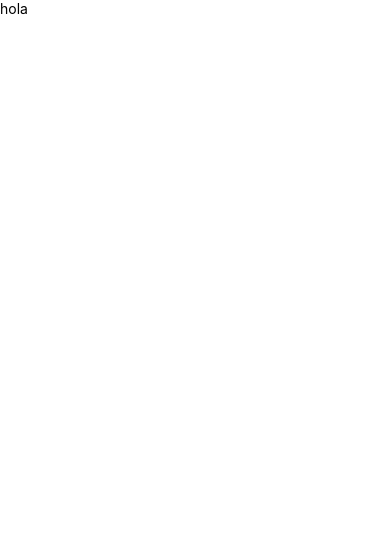
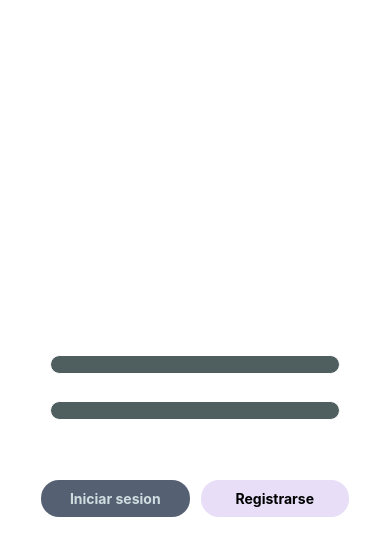
Before and after one commit to DilanBernal/HarmonySocial, a React Native app in the folder Frontend/: screen / in a window 390 px wide. Shown: the top 556 px of the page. Built offline with nearby package versions, Linux system fonts and the light colour scheme.

Commit message:
feat/login

```diff
--- a/Frontend/package.json
+++ b/Frontend/package.json
@@ -13,10 +13,12 @@
     "@react-native-async-storage/async-storage": "^2.2.0",
     "@react-navigation/native": "^7.1.14",
     "@react-navigation/native-stack": "^7.3.21",
+    "formik": "^2.4.6",
     "react": "19.1.0",
     "react-native": "0.80.1",
     "react-native-safe-area-context": "^5.5.2",
-    "react-native-screens": "^4.11.1"
+    "react-native-screens": "^4.11.1",
+    "yup": "^1.7.0"
   },
   "devDependencies": {
     "@babel/core": "^7.25.2",
--- a/Frontend/src/screens/LoginScreen.tsx
+++ b/Frontend/src/screens/LoginScreen.tsx
@@ -1,16 +1,138 @@
-import React, { useState } from 'react';
-import { View, Text } from 'react-native';
+import React from 'react';
+import {
+  View,
+  Text,
+  TextInput,
+  StyleSheet,
+  TouchableHighlight,
+} from 'react-native';
+import { Formik } from 'formik';
+import * as Yup from 'yup';
+
+const validationSchema = Yup.object().shape({
+  userOrEmail: Yup.string().required('El nombre de usuario es obligatorio'),
+  password: Yup.string()
+    .min(6, 'La contraseña debe tener almenos 6 digitos')
+    .required('La contraseña es obligatora'),
+});
 
 const LoginScreen = () => {
-  const [message, setMessage] = useState('hola');
-  // setMessage('hola');
   return (
-    <View>
-      <View>
-        <Text>{message}</Text>
-      </View>
-    </View>
+    <Formik
+      initialValues={{ userOrEmail: '', password: '' }}
+      validationSchema={validationSchema}
+      onSubmit={values => {
+        console.log('Login:', values);
+      }}
+    >
+      {({ handleChange, handleSubmit, values, errors, touched }) => (
+        <View style={styles.container}>
+          <View style={styles.inputsContainer}>
+            <Text style={styles.label}>Username o Email</Text>
+            <TextInput
+              style={styles.input}
+              onChangeText={handleChange('userOrEmail')}
+              value={values.userOrEmail}
+            />
+            {touched.userOrEmail && errors.userOrEmail && (
+              <Text style={styles.errorText}>{errors.userOrEmail}</Text>
+            )}
+            <Text style={styles.label}>Password</Text>
+            <TextInput
+              style={styles.input}
+              value={values.password}
+              secureTextEntry
+              onChangeText={handleChange('password')}
+            />
+            {touched.password && errors.password && (
+              <Text style={styles.errorText}>{errors.password}</Text>
+            )}
+          </View>
+          <View style={styles.buttonsContainer}>
+            <TouchableHighlight
+              style={[styles.loginButton, styles.buttons]}
+              underlayColor="#46546dff"
+              activeOpacity={0.6}
+              onPressOut={handleSubmit as any}
+            >
+              <View>
+                <Text style={styles.loginButtonContentText}>
+                  Iniciar sesion
+                </Text>
+              </View>
+            </TouchableHighlight>
+            <TouchableHighlight
+              style={[styles.registerButton, styles.buttons]}
+              underlayColor="#666666ff"
+              activeOpacity={0.6}
+            >
+              <View>
+                <Text style={styles.registerButtonContentText}>
+                  Registrarse
+                </Text>
+              </View>
+            </TouchableHighlight>
+          </View>
+        </View>
+      )}
+    </Formik>
   );
 };
 
+const styles = StyleSheet.create({
+  container: {
+    display: 'flex',
+    marginVertical: 'auto',
+    marginHorizontal: 30,
+  },
+  inputsContainer: {
+    marginHorizontal: 20,
+    marginBottom: 30,
+  },
+  buttonsContainer: {
+    marginTop: 30,
+    flexDirection: 'row',
+    justifyContent: 'space-evenly',
+  },
+  input: {
+    backgroundColor: '#4F5F5F',
+    paddingHorizontal: 20,
+    borderRadius: 10,
+    borderWidth: 1,
+    color: 'white',
+    borderColor: '#ffffff',
+    paddingStart: 10
+  },
+  label: {
+    textAlign: 'center',
+    color: '#ffffff',
+    marginVertical: 5,
+  },
+  errorText: {
+    color: '#ff2d2dff',
+    marginVertical: 6,
+  },
+  buttons: {
+    width: '45%',
+    borderRadius: 18,
+    paddingVertical: 10,
+  },
+  loginButton: {
+    backgroundColor: '#566073',
+    color: 'white',
+  },
+  loginButtonContentText: {
+    textAlign: 'center',
+    fontWeight: 'bold',
+    color: '#CEDEE0',
+  },
+  registerButton: {
+    backgroundColor: '#E8DEF8',
+  },
+  registerButtonContentText: {
+    textAlign: 'center',
+    fontWeight: 'bold',
+  },
+});
+
 export default LoginScreen;
```
Also changed, not shown: 1 other file (tests, documents, lock files or other folders).
